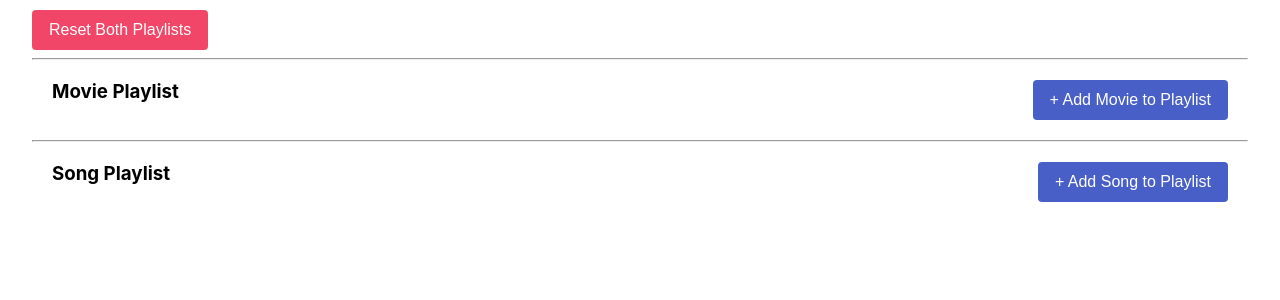
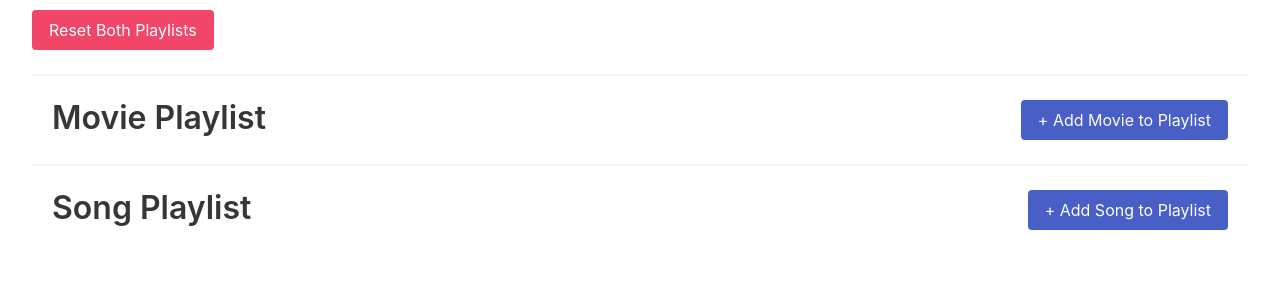
Before and after one commit to yuronn5/redux-toolkit-app, a React (Create React App) app: page / in a window 1280 px wide. Shown: the top 300 px of the page. Built offline with nearby package versions, Linux system fonts and the light colour scheme.

Commit message:
new styles

```diff
--- a/src/index.js
+++ b/src/index.js
@@ -3,6 +3,7 @@ import ReactDOM from 'react-dom/client';
 import './index.css';
 import App from './App';
 import reportWebVitals from './reportWebVitals';
+import "bulma/css/bulma.css";
 
 const root = ReactDOM.createRoot(document.getElementById('root'));
 root.render(
--- a/src/styles.css
+++ b/src/styles.css
@@ -32,48 +32,3 @@ h3 {
 .container > button {
   margin-top: 10px;
 }
-
-.button.is-danger {
-  background-color: #f14668;
-  border-color: transparent;
-  color: #fff;
-}
-
-.button.is-link {
-  background-color: #485fc7;
-  border-color: transparent;
-  color: #fff;
-}
-
-.button {
-  background-color: white;
-  border-color: #dbdbdb;
-  border-width: 1px;
-  color: #363636;
-  cursor: pointer;
-  padding-bottom: calc(0.5em - 1px);
-  padding-left: 1em;
-  padding-right: 1em;
-  padding-top: calc(0.5em - 1px);
-  text-align: center;
-  white-space: nowrap;
-  -webkit-appearance: none;
-  align-items: center;
-  border-radius: 4px;
-  box-shadow: none;
-  display: inline-flex;
-  font-size: 1rem;
-  height: 2.5em;
-  justify-content: flex-start;
-  line-height: 1.5;
-  position: relative;
-  vertical-align: top;
-}
-
-.container.is-fluid {
-  max-width: none !important;
-  padding-left: 32px;
-  padding-right: 32px;
-  width: 100%;
-  box-sizing: border-box;
-}
```
